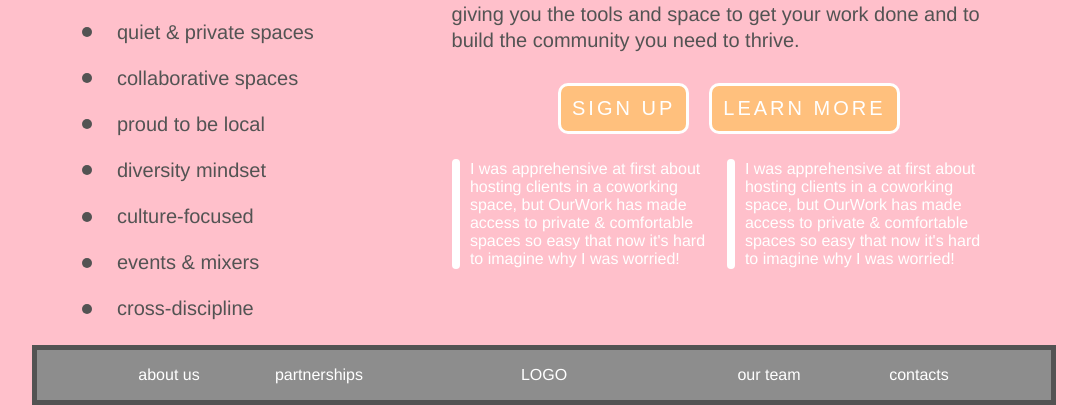
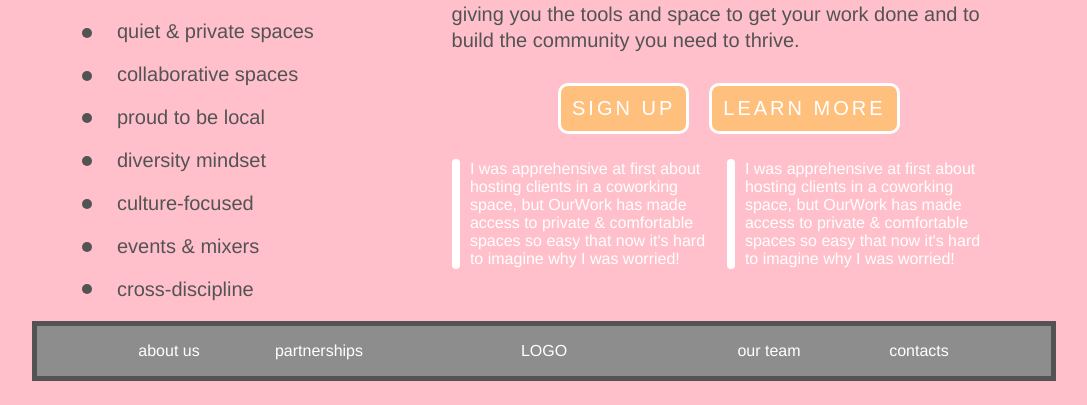
Before and after one commit to SlaterJamesSmith/co-working-project, a website built with webpack: page src/index.html in a window 1280 px wide. Shown: the part 545-950 px from the top of the page, without its empty margins (96-1183 px from the left). After the commit the page ends 926 px from the top, so only its background shows below. Built offline with nearby package versions, Linux system fonts and the light colour scheme.

Commit message:
futher edit left hand bullet design

```diff
--- a/src/sass/styles.scss
+++ b/src/sass/styles.scss
@@ -129,7 +129,7 @@ $menuBorder: #535353;
   display: grid;
   width: 10px;
   // margin-top: 20px;
-  gap: 25px 0;
+  gap: 18px 0;
 }
 
 .bullet {
@@ -138,7 +138,7 @@ $menuBorder: #535353;
   background-color: $menuBorder;
   border-radius: 40px;
   padding: 0;
-
+  margin-top: 8px;
 }
 
 .bullet-container {
@@ -152,10 +152,10 @@ $menuBorder: #535353;
   margin: 0;
   font-size: 20px;
   p {
-    margin-top: -6;
-    margin-bottom: 29px;
+    margin-top: 0;
+    // margin-bottom: 18px;
   }
   p:last-child {
-    margin-bottom: 5px;
+    margin-bottom: 0;
   }
 }
```
